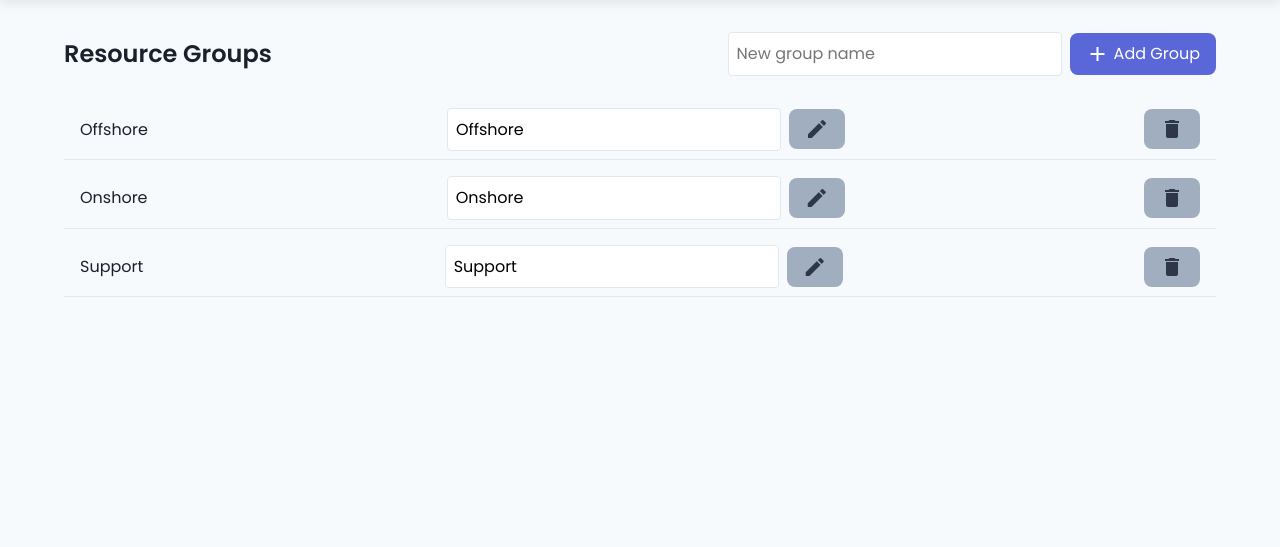
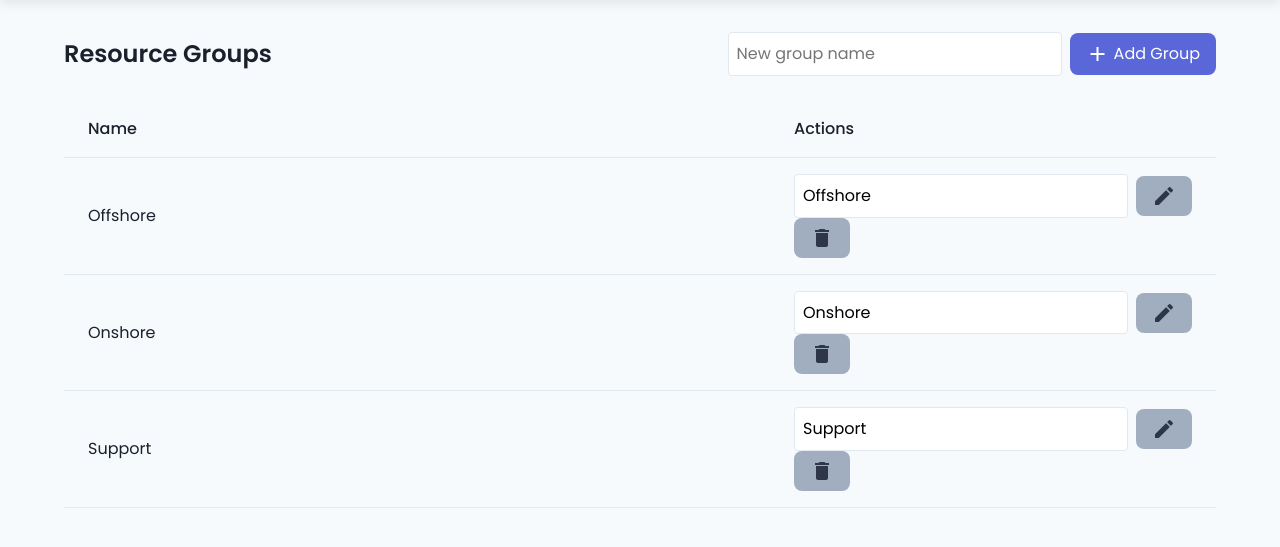
Before and after one commit to SomeoneGoFindJeff/capacity-planner, a Flask app: page /groups in a window 1280 px wide. Shown: the part 64-611 px from the top of the page. Run offline with Flask 3, Linux system fonts and the light colour scheme; data comes from the database, SQL or seed files in the repository.

Commit message:
Better UX

```diff
--- a/static/style.css
+++ b/static/style.css
@@ -110,26 +110,57 @@ body {
   align-items: center;
   gap: var(--space-xs);
 }
+
+/* ─── Cards & Edit Panel ───────────────────────────────────────────────── */
 .cards-container {
   display: grid;
   grid-template-columns: repeat(auto-fill, minmax(240px, 1fr));
   gap: var(--space-m);
 }
+.resource-wrapper {
+  display: flex;
+  align-items: flex-start;
+}
+.resource-card {
+  position: relative;
+  width: 240px;
+  flex-shrink: 0;
+}
+.btn-icon {
+  background: none;
+  border: none;
+  cursor: pointer;
+  padding: var(--space-xxs);
+}
+.edit-toggle {
+  position: absolute;
+  top: var(--space-xs);
+  right: var(--space-xs);
+  color: var(--color-neutral-600);
+}
+.edit-panel {
+  margin-left: var(--space-m);
+  width: 240px;
+  background: var(--color-white);
+  border-radius: var(--radius-medium);
+  box-shadow: var(--shadow-soft);
+  padding: var(--space-m);
+}
 
-/* ─── Lists (Types & Groups) ───────────────────────────────────────────── */
-.list-container {
-  list-style: none;
-  margin-top: var(--space-xs);
-  display: flex;
-  flex-direction: column;
-  gap: var(--space-xs);
+/* ─── Tables for Types & Groups ────────────────────────────────────────── */
+.data-table {
+  width: 100%;
+  border-collapse: collapse;
+  margin-top: var(--space-s);
 }
-.list-item {
-  display: flex;
-  align-items: center;
-  justify-content: space-between;
-  padding: var(--space-xs) var(--space-s);
+.data-table th,
+.data-table td {
+  padding: var(--space-s) var(--space-m);
   border-bottom: 1px solid var(--color-neutral-300);
+}
+.data-table th {
+  text-align: left;
+  font-weight: var(--type-h4-weight);
 }
 
 /*───────────────────────────────────────────
--- a/templates/groups.html
+++ b/templates/groups.html
@@ -3,55 +3,58 @@
 <section class="section">
   <div class="section-header">
     <h1>Resource Groups</h1>
-    <form
-      class="inline-form"
+    <form class="inline-form"
           method="post"
-      action="{{ url_for('add_group') }}"
-    >
-      <input
-        type="text"
+          action="{{ url_for('add_group') }}">
+      <input type="text"
              name="name"
              placeholder="New group name"
              required
-        class="input"
-      />
-      <select name="group_id" hidden></select><!-- no-op, kept for consistency -->
+             class="input" />
       <button type="submit" class="btn btn-primary">
         <span class="material-icons">add</span> Add Group
       </button>
     </form>
   </div>
-  <ul class="list-container">
+
+  <table class="data-table">
+    <thead>
+      <tr>
+        <th>Name</th>
+        <th style="width:220px">Actions</th>
+      </tr>
+    </thead>
+    <tbody>
       {% for g in groups %}
-      <li class="list-item">
-        <span>{{ g.name }}</span>
-        <form
-          method="post"
+        <tr>
+          <td>{{ g.name }}</td>
+          <td>
+            <form method="post"
                   action="{{ url_for('edit_group', group_id=g.id) }}"
-          class="inline-form"
-        >
+                  class="inline-form">
               <input name="name"
                      value="{{ g.name }}"
                      required
-                 class="input input-small"
-          />
+                     class="input input-small" />
               <button title="Rename" class="btn btn-secondary">
                 <span class="material-icons">edit</span>
               </button>
             </form>
-        <form
-          method="post"
+            <form method="post"
                   action="{{ url_for('delete_group', group_id=g.id) }}"
-          class="inline-form"
-        >
+                  class="inline-form">
               <button title="Delete" class="btn btn-secondary">
                 <span class="material-icons">delete</span>
               </button>
             </form>
-      </li>
+          </td>
+        </tr>
       {% else %}
-      <p>No groups defined yet.</p>
+        <tr>
+          <td colspan="2">No groups defined yet.</td>
+        </tr>
       {% endfor %}
-  </ul>
+    </tbody>
+  </table>
 </section>
 {% endblock %}
```
Also changed, not shown: static/app.js (+23 -4 lines), templates/resources.html (+37 -33 lines), templates/types.html (+31 -24 lines), 1 other file. Lines whose indentation alone changed are shown as unchanged.
